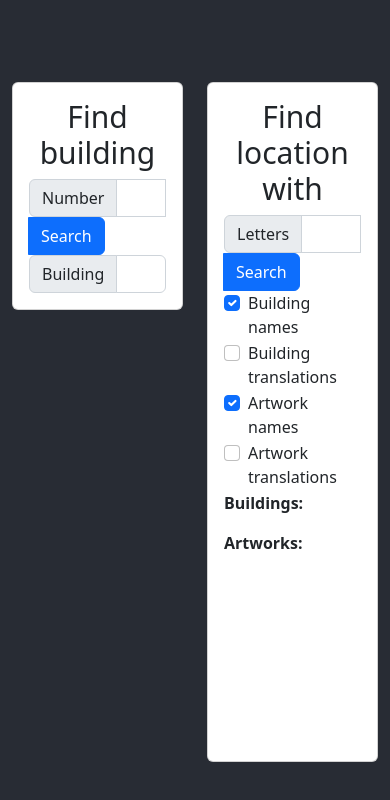
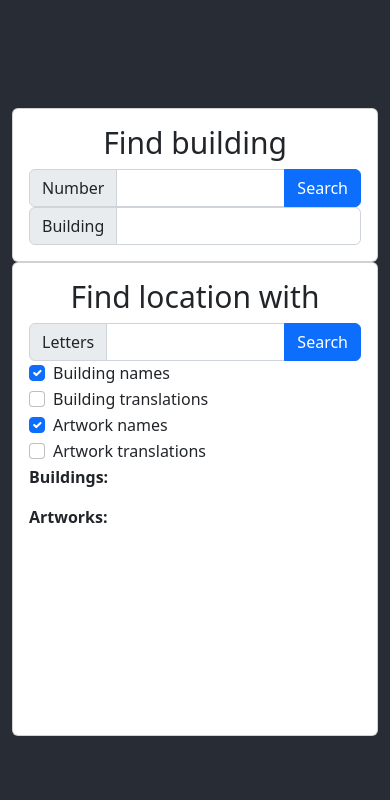
Before and after one commit to Davvos11/PandoraTool, a React (Create React App) app: page / in a window 390 px wide. Shown: the top 800 px of the page. Built offline with nearby package versions, Linux system fonts and the light colour scheme.

Commit message:
🤏 responsiveness

```diff
--- a/package.json
+++ b/package.json
@@ -1,5 +1,6 @@
 {
   "name": "pandora-tools",
+  "homepage": "/pandora",
   "version": "0.1.0",
   "private": true,
   "dependencies": {
--- a/src/App.tsx
+++ b/src/App.tsx
@@ -1,7 +1,6 @@
 import React from 'react';
 import './App.css';
 import {Col, Container, Row} from "react-bootstrap";
-import {ToolCard} from "./components/ToolCard";
 import {BuildingByNumber} from "./components/BuildingByNumber";
 import {LocationByLetters} from "./components/LocationByLetters";
 
@@ -10,10 +9,10 @@ function App() {
         <div className="App">
             <Container>
                 <Row>
-                    <Col>
+                    <Col xs={12} md={6}>
                         <BuildingByNumber />
                     </Col>
-                    <Col>
+                    <Col xs={12} md={6}>
                         <LocationByLetters />
                     </Col>
                 </Row>
```
